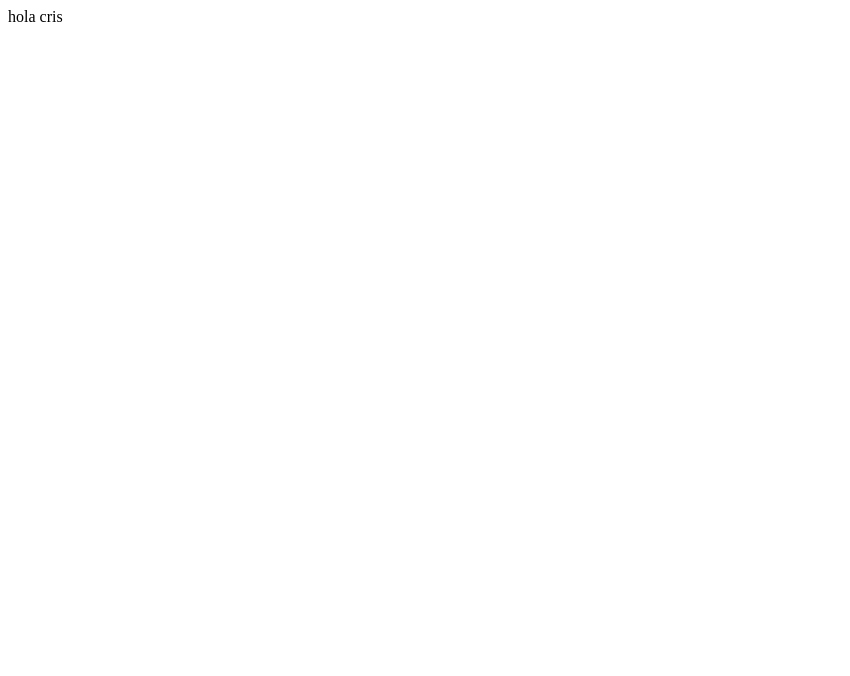
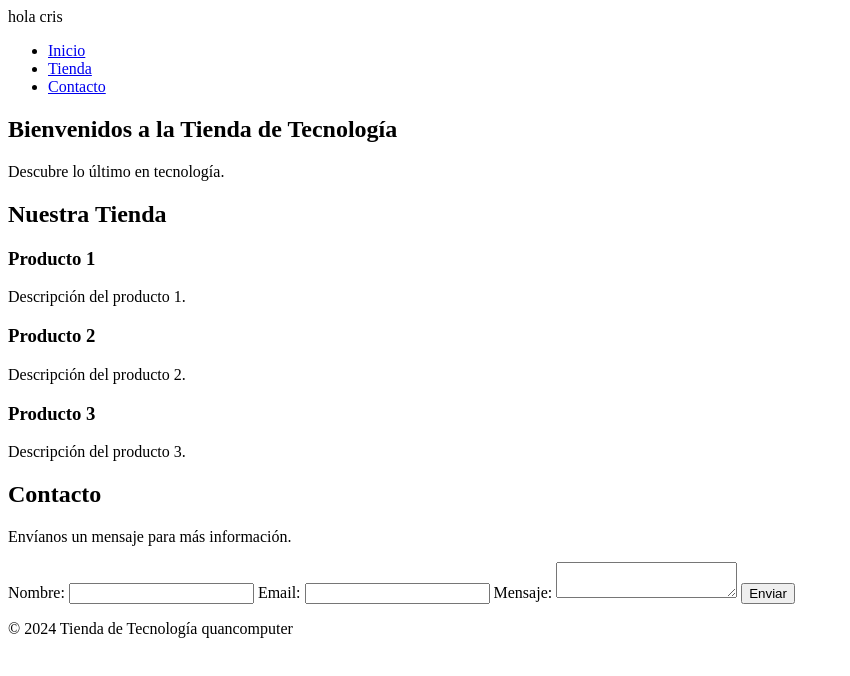
Before and after one commit to enri2021/REP-QUAN, a plain HTML site: page index.html in a window 1280 px wide. Shown: the whole page, without its empty margins (0-850 px from the left). Drawn offline with Linux system fonts and the light colour scheme.

Commit message:
cambio 1

```diff
--- a/index.html
+++ b/index.html
@@ -1 +1,67 @@
 hola cris
+<!DOCTYPE html>
+<html lang="es">
+<head>
+    <meta charset="UTF-8">
+    <meta name="viewport" content="width=device-width, initial-scale=1.0">
+    <title>Tienda de Tecnología</title>
+    <link rel="stylesheet" href="styles.css">
+</head>
+<body>
+    <!-- Header -->
+    <header>
+        <nav>
+            <ul>
+                <li><a href="#home">Inicio</a></li>
+                <li><a href="#tienda">Tienda</a></li>
+                <li><a href="#contacto">Contacto</a></li>
+            </ul>
+        </nav>
+    </header>
+
+    <!-- Home -->
+    <section id="home">
+        <h1>Bienvenidos a la Tienda de Tecnología</h1>
+        <p>Descubre lo último en tecnología.</p>
+    </section>
+
+    <!-- Tienda -->
+    <section id="tienda">
+        <h2>Nuestra Tienda</h2>
+        <div class="productos">
+            <div class="producto">
+                <h3>Producto 1</h3>
+                <p>Descripción del producto 1.</p>
+            </div>
+            <div class="producto">
+                <h3>Producto 2</h3>
+                <p>Descripción del producto 2.</p>
+            </div>
+            <div class="producto">
+                <h3>Producto 3</h3>
+                <p>Descripción del producto 3.</p>
+            </div>
+        </div>
+    </section>
+
+    <!-- Contacto -->
+    <section id="contacto">
+        <h2>Contacto</h2>
+        <p>Envíanos un mensaje para más información.</p>
+        <form>
+            <label for="nombre">Nombre:</label>
+            <input type="text" id="nombre" name="nombre">
+            <label for="email">Email:</label>
+            <input type="email" id="email" name="email">
+            <label for="mensaje">Mensaje:</label>
+            <textarea id="mensaje" name="mensaje"></textarea>
+            <button type="submit">Enviar</button>
+        </form>
+    </section>
+
+    <!-- Footer -->
+    <footer>
+        <p>&copy; 2024 Tienda de Tecnología quancomputer</p>
+    </footer>
+</body>
+</html>
```
